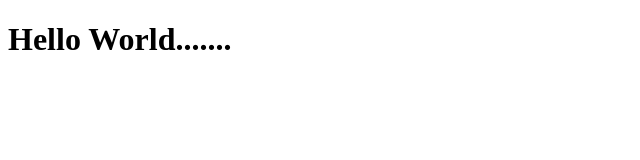
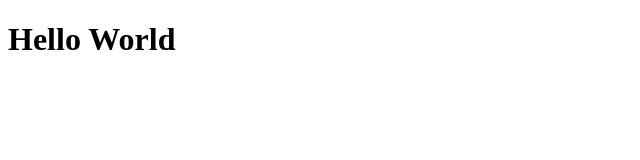
Before and after one commit to nithishreddy2208/gitdemo, a plain HTML site: page index.html in a window 1280 px wide. Shown: the full height of the page, 0-640 px from the left. Drawn offline with Linux system fonts and the light colour scheme.

Commit message:
Update index.html

```diff
--- a/index.html
+++ b/index.html
@@ -6,6 +6,6 @@
     <title>Document</title>
 </head>
 <body>
-    <h1>Hello World.......</h1>
+    <h1>Hello World</h1>
 </body>
 </html>
```
